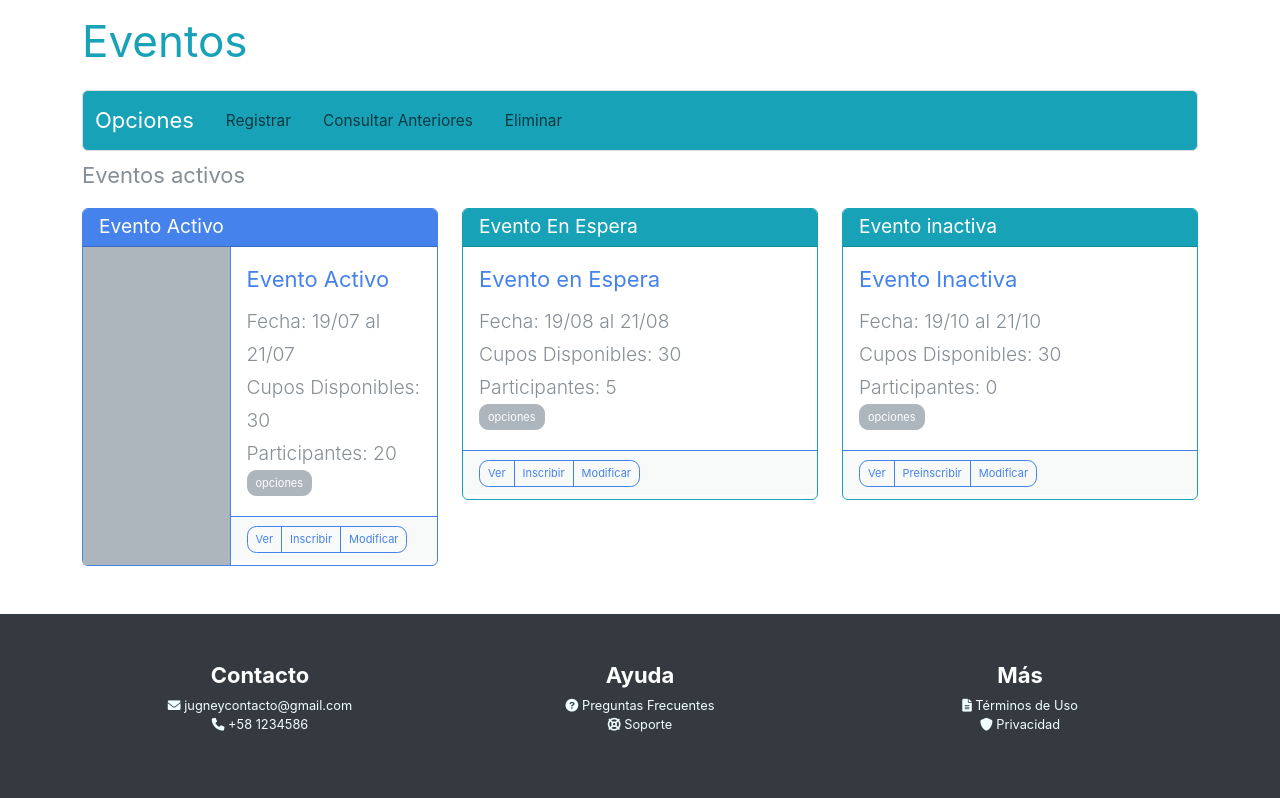
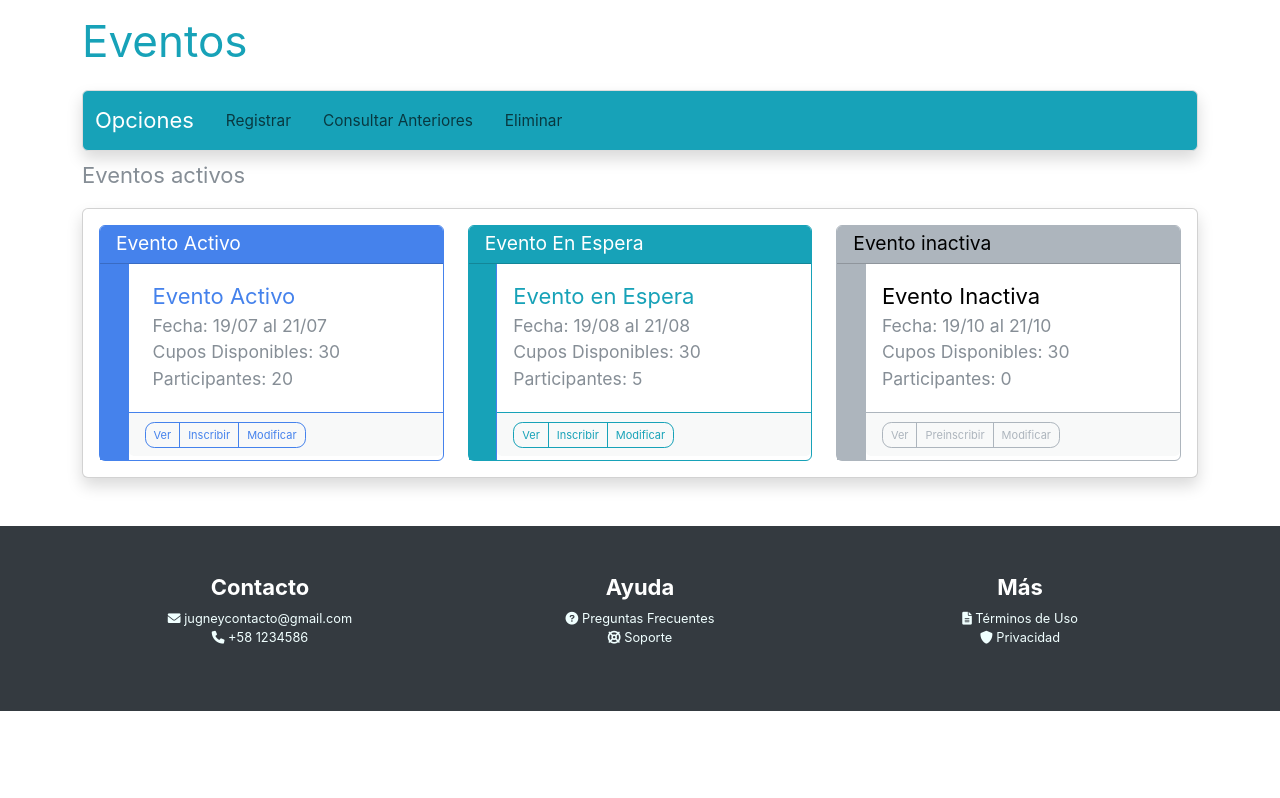
Before and after one commit to jugneyidk/gymsys, a PHP site: page /index.php?p=eventos in a window 1280 px wide. Shown: the part 58-856 px from the top of the page. After the commit the page ends 769 px from the top, so only its background shows below. Run offline with PHP 8.4, Linux system fonts and the light colour scheme; a user stored in the database is signed in; data that the repository does not hold is empty.

Commit message:
ver 0.947

```diff
--- a/vista/eventos.php
+++ b/vista/eventos.php
@@ -14,22 +14,22 @@
         <div class="row">
             <div class="col">
                 <p class="mt-2 lead fs-1 text-info"><strong>Eventos</strong></p>
-                <nav class="navbar navbar-expand-lg border rounded bg-info mt-2">
+                <nav class="navbar navbar-expand-lg border rounded bg-info mt-2 shadow">
                     <div class="container-fluid">
-                        <a href="#" class="navbar-brand lead text-white" disabled><strong>Opciones</strong></a>
+                        <span href="#" class="navbar-brand lead text-white" disabled><strong>Opciones</strong></span>
                         <button class="navbar-toggler" type="button" data-bs-toogle="collapse" data-bs-target="#navbarSupportedContent" aria-controls="navbarSupportedContent" aria-expanded="false" aria-label="Toggle navigation">
                                 <span class="navbar-toggler-icon"></span>
                         </button>
                         <div class="collapse navbar-collapse" id="navbarSupportedContent">
                             <ul class="navbar-nav me-auto mb-2 mb-lg-0">
                                 <li class="nav-item">
-                                    <button class="nav-link btn btn-outline-light mx-2" data-bs-toggle="modal" data-bs-target="#modalRegistrarEvento">Registrar</button>
+                                    <button class="nav-link btn btn-outline-light mx-2 rounded-1" data-bs-toggle="modal" data-bs-target="#modalRegistrarEvento">Registrar</button>
                                 </li>
                                 <li class="nav-item">
-                                    <a href="" class="nav-link btn btn-outline-light mx-2"  data-bs-toggle="modal" data-bs-target="#modalEventoConsultaAnterior">Consultar Anteriores</a>
+                                    <a href="" class="nav-link btn btn-outline-light mx-2 rounded-1"  data-bs-toggle="modal" data-bs-target="#modalEventoConsultaAnterior">Consultar Anteriores</a>
                                 </li>
                                 <li class="nav-item">
-                                    <a href="" class="nav-link btn btn-outline-light mx-2">Eliminar</a>
+                                    <a href="" class="nav-link btn btn-outline-light mx-2 rounded-1">Eliminar</a>
                                 </li>
                             </ul>
                         </div>
@@ -41,26 +41,28 @@
             <p class="lead mt-2"><strong>Eventos activos</strong></p>
             <!--definir los campos a consultar (div.col)-->
         </div>
+        <div class="card shadow">
+            <div class="card-body">
                 <div class="row">
                     <div class="col">
                         <div class="card border-primary">
                             <div class="card-header lead m-0 p-0 px-3 pb-1 bg-primary text-white"><small><strong>Evento Activo</strong></small></div>
 
                             <div class="row g-0">
-                        <div class="col-md-5 bg-secondary border-end border-primary">
+                                <div class="col-md-1 bg-primary border-end border-primary">
                                     <img src="" alt="" class="img-fluid rounded-start" >
                                 </div>
-                        <div class="col-md-7">
-                            <div class="card-body">
-                                <div class="card-title lead text-primary"><strong>Evento Activo</strong></div>
-                                <p class="card-text lead m-0"><small>Fecha: 19/07 al 21/07</small></p>
-                                <p class="card-text lead m-0"><small>Cupos Disponibles: 30</small></p>
-                                <p class="card-text lead m-0"><small>Participantes: 20</small></p>
-                                <button class="btn btn-sm btn-secondary">opciones</button>
+                                <div class="col-md-11">
+                                    <div class="card-body p-3 ps-4 ">
+                                        <div class="card-title m-0 lead text-primary"><strong>Evento Activo</strong></div>
+                                        <p class="card-text lead m-0 fs-6"><strong>Fecha: 19/07 al 21/07</strong></p>
+                                        <p class="card-text lead m-0 fs-6"><strong>Cupos Disponibles: 30</strong></p>
+                                        <p class="card-text lead m-0 fs-6"><strong>Participantes: 20</strong></p>
+
                                     </div>
                                     <div class="card-footer my-1 border-primary">
                                         <div class="btn-group visible">
-                                    <button class="btn btn-outline-primary btn-sm" data-bs-toggle="modal" data-bs-target="#modalEventoActivoVer">Ver</button>
+                                            <button class="btn btn-outline-primary btn-sm" data-bs-toggle="modal" data-bs-target="#modalVerEventoActivo">Ver</button>
                                             <button class="btn btn-outline-primary btn-sm" data-bs-toggle="modal" data-bs-target="#modalInscribirEvento">Inscribir</button>
                                             <button class="btn btn-outline-primary btn-sm" data-bs-toggle="modal" data-bs-target="#modalEventoActivoModificar">Modificar</button>
                                         </div>
@@ -72,43 +74,53 @@
                     <div class="col">
                         <div class="card border-info">
                             <div class="card-header lead m-0 p-0 px-3 pb-1 bg-info text-white"><small><strong>Evento En Espera</strong></small></div>
+                            <div class="row g-0">
+                                <div class="col-md-1 bg-info border-end border-primary">
+                                    <img src="" alt="" class="img-fluid rounded-start" >
+                                </div>
+                                <div class="col-md-11">
                                     <div class="card-body">
-                        <div class="card-title lead text-primary"><strong>Evento en Espera</strong></div>
-                        <p class="card-text lead m-0"><small>Fecha: 19/08 al 21/08</small></p>
-                        <p class="card-text lead m-0"><small>Cupos Disponibles: 30</small></p>
-                        <p class="card-text lead m-0"><small>Participantes: 5</small></p>
-                        <button class="btn btn-sm btn-secondary">opciones</button>
+                                        <div class="card-title m-0 lead text-info"><strong>Evento en Espera</strong></div>
+                                        <p class="card-text lead m-0 fs-6"><strong>Fecha: 19/08 al 21/08</strong></p>
+                                        <p class="card-text lead m-0 fs-6"><strong>Cupos Disponibles: 30</strong></p>
+                                        <p class="card-text lead m-0 fs-6"><strong>Participantes: 5</strong></p>
                                     </div>
-                    <div class="card-footer my-1 border-primary">
+                                    <div class="card-footer my-1 border-info">
                                         <div class="btn-group visible">
-                            <button class="btn btn-outline-primary btn-sm">Ver</button>
-                            <button class="btn btn-outline-primary btn-sm">Inscribir</button>
-                            <button class="btn btn-outline-primary btn-sm">Modificar</button>
+                                        <button class="btn btn-outline-info btn-sm">Ver</button>
+                                        <button class="btn btn-outline-info btn-sm">Inscribir</button>
+                                        <button class="btn btn-outline-info btn-sm">Modificar</button>
+                                        </div>
+                                    </div>
+                                </div>
+                            </div>
+                        </div>
+                    </div>
+                    <div class="col">
+                        <div class="card border-secondary">
+                            <div class="card-header lead m-0 p-0 px-3 pb-1 bg-secondary text-black"><small><strong>Evento inactiva</strong></small></div>
+                            <div class="row g-0">
+                                <div class="col-md-1 bg-secondary border-end border-secondary">
+                                    <img src="" alt="" class="img-fluid rounded-start" >
+                                </div>
+                                <div class="col-md-11">
+                                    <div class="card-body">
+                                        <div class="card-title m-0 lead text-black"><strong>Evento Inactiva</strong></div>
+                                        <p class="card-text lead m-0 fs-6"><strong>Fecha: 19/10 al 21/10</strong></p>
+                                        <p class="card-text lead m-0 fs-6"><strong>Cupos Disponibles: 30</strong></p>
+                                        <p class="card-text lead m-0 fs-6"><strong>Participantes: 0</strong></p>
+                                    </div>
+                                    <div class="card-footer my-1 border-secondary">
+                                        <div class="btn-group visible">
+                                            <button class="btn btn-outline-secondary btn-sm">Ver</button>
+                                            <button class="btn btn-outline-secondary btn-sm">Preinscribir</button>
+                                            <button class="btn btn-outline-secondary btn-sm">Modificar</button>
                                         </div>
                                         <div class="btn-group invisible">
                                             <button class="btn btn-outline-primary btn-sm">Calificar</button>
                                         </div>
                                     </div>
                                 </div>
-            </div>
-            <div class="col">
-                <div class="card border-info">
-                    <div class="card-header lead m-0 p-0 px-3 pb-1 bg-info text-white"><small><strong>Evento inactiva</strong></small></div>
-                    <div class="card-body">
-                        <div class="card-title lead text-primary"><strong>Evento Inactiva</strong></div>
-                        <p class="card-text lead m-0"><small>Fecha: 19/10 al 21/10</small></p>
-                        <p class="card-text lead m-0"><small>Cupos Disponibles: 30</small></p>
-                        <p class="card-text lead m-0"><small>Participantes: 0</small></p>
-                        <button class="btn btn-sm btn-secondary">opciones</button>
-                    </div>
-                    <div class="card-footer my-1 border-primary">
-                        <div class="btn-group visible">
-                            <button class="btn btn-outline-primary btn-sm">Ver</button>
-                            <button class="btn btn-outline-primary btn-sm">Preinscribir</button>
-                            <button class="btn btn-outline-primary btn-sm">Modificar</button>
-                        </div>
-                        <div class="btn-group invisible">
-                            <button class="btn btn-outline-primary btn-sm">Calificar</button>
                         </div>
                     </div>
                 </div>
@@ -122,7 +134,7 @@
 
 -->
 
-    <!-- Modal Registrar Evento -->
+    <!-- Modal Inscribir Evento -->
 
     <div class="modal " id="modalInscribirEvento" aria-hidden="true" aria-labelledby="modalInscribirEvento" tabindex="-1">
         <div class="modal-dialog  modal-lg modal-dialog-centered modal-dialog-scrollable">
@@ -198,7 +210,7 @@
         <div class="modal-dialog modal-lg modal-dialog-centered modal-dialog-scrollable">
             <div class="modal-content">
                 <div class="modal-header">
-                    <h1 class="modal-title fs-4 lead">Consulta anteriores</h1>
+                    <h1 class="modal-title fs-4 lead">Consulta eventos anteriores</h1>
                     <button class="btn-close" data-bs-dismiss="modal" aria-label="Close"></button>
                 </div>
                 <div class="modal-body">
@@ -209,30 +221,24 @@
                                     <tr>
                                         <th scope="col">#</th>
                                         <th scope="col">Nombre</th>
-                                        <th scope="col">Cedula</th>
-                                        <th scope="col">Edad</th>
-                                        <th scope="col">Peso</th>
-                                        <th scope="col">Altura</th>
+                                        <th scope="col">Fecha de inicio</th>
+                                        <th scope="col">Fecha final</th>
                                         <th scope="col">Op</th>
                                     </tr>
                                 </thead>
                                 <tbody>
                                     <tr data-bs-target="#modalConsultaAnteriorEsp" data-bs-toggle="modal">
                                         <td>1</td>
-                                        <td>Juan Jimenez</td>
-                                        <td>25.123.231</td>
-                                        <td>18</td>
-                                        <td>55 kg</td>
-                                        <td>1.35 cm</td>
+                                        <td>Evento Sub 17</td>
+                                        <td>10/12/23</td>
+                                        <td>11/12/23</td>
                                         <td></td>
                                     </tr>
                                     <tr>
                                         <td>2</td>
-                                        <td>Ricardo Sanchez</td>
-                                        <td>30.315.412</td>
-                                        <td>20</td>
-                                        <td>60 kg</td>
-                                        <td>1.25 cm</td>
+                                        <td>Evento Sub 15</td>
+                                        <td>10/12/23</td>
+                                        <td>11/12/23</td>
                                         <td></td>
                                     </tr>
                                 </tbody>
@@ -541,6 +547,90 @@
 
 
 -->
+
+<!-- Modal Activo Ver-->
+
+    <div class="modal" id="modalVerEventoActivo" aria-hidden="true" aria-labelledby="modalVerEventoActivo" tabindex="-1">
+        <div class="modal-dialog modal-lg modal-sm modal-dialog-centered">
+            <div class="modal-content">
+                <div class="modal-header">
+                    <h1 class="modal-title fs-5">Ver Evento Activo</h1>
+                    <button class="btn-close" data-bs-dismiss="modal"></button>
+                </div>
+                <div class="modal-body">
+                    <div class="row">
+                        <div class="col">
+                            <span class="lead fs-4 text-info"><strong>Informacion del Evento</strong></span>
+                        </div>
+                    </div>
+                    <div class="row mt-2">
+                        <div class="col">
+                            <label for="" class="form-label ">Nombre del Evento : </label>
+                            <span class=""><u> Evento Activo</u></span><br>
+                            <label for="" class="form-label ">Fecha de Inicio : </label>
+                            <span class=""><u> <?php echo date("d/m/y")?></u></span><br>
+
+                        </div>
+                        <div class="col">
+                            <label for="" class="form-label">Ubicacion : </label>
+                            <span> <u>Gimnasio UPTAEB</u></span><br>
+                            <label for="" class="form-label ">Fecha de Inicio : </label>
+                            <span class=""><u> <?php echo date("d/m/y")?></u></span><br>
+                        </div>
+                    </div>
+                    <div class="row">
+                        <div class="col">
+                            <span class="lead fs-4 text-info"><strong>Participantes</strong></span>
+                        </div>
+                    </div>
+                    <div class="row my-3">
+                        <div class="col"></div>
+                        <div class="table-responsive px-2 ps-2">
+                            <table id="tablaParticipantes" class="table table-bordered">
+                                <thead>
+                                    <tr>
+                                        <th scope="col">#</th>
+                                        <th scope="col">Nombre</th>
+                                        <th scope="col">Cedula</th>
+                                        <th scope="col">Edad</th>
+                                        <th scope="col">Peso</th>
+                                        <th scope="col">Altura</th>
+                                        <th scope="col">Op</th>
+                                    </tr>
+                                </thead>
+                                <tbody>
+                                    <tr>
+                                        <td>1</td>
+                                        <td>Juan Jimenez</td>
+                                        <td>25.123.231</td>
+                                        <td>18</td>
+                                        <td>55 kg</td>
+                                        <td>1.35 cm</td>
+                                        <td></td>
+                                    </tr>
+                                    <tr>
+                                        <td>2</td>
+                                        <td>Ricardo Sanchez</td>
+                                        <td>30.315.412</td>
+                                        <td>20</td>
+                                        <td>60 kg</td>
+                                        <td>1.25 cm</td>
+                                        <td></td>
+                                    </tr>
+                                </tbody>
+                            </table>
+                        </div>
+                    </div>
+                </div>
+                <div class="modal-footer">
+                    <input type="submit" class="btn px-2 btn-primary" value="Registrar">
+                    <input type="reset" class="btn px-2 btn-danger" value="Limpiar">
+                    <button class="btn btn-warning px-2" data-bs-target="#modalRegistrarEvento" data-bs-toggle="modal">Regresar</button>
+                </div>
+                </form>
+            </div>
+        </div>
+    </div>
 
 
 
```
Lines whose indentation alone changed are shown as unchanged.
